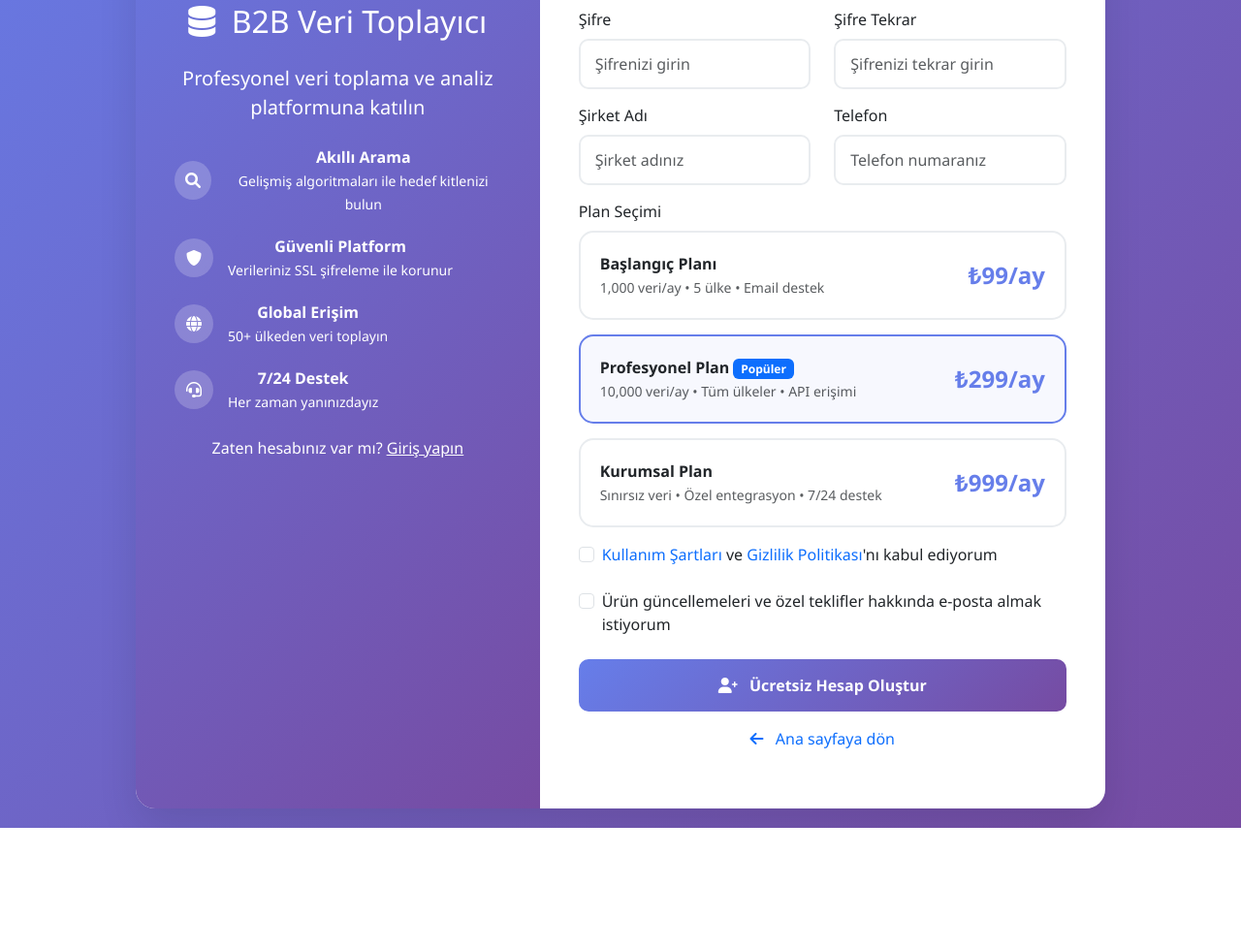
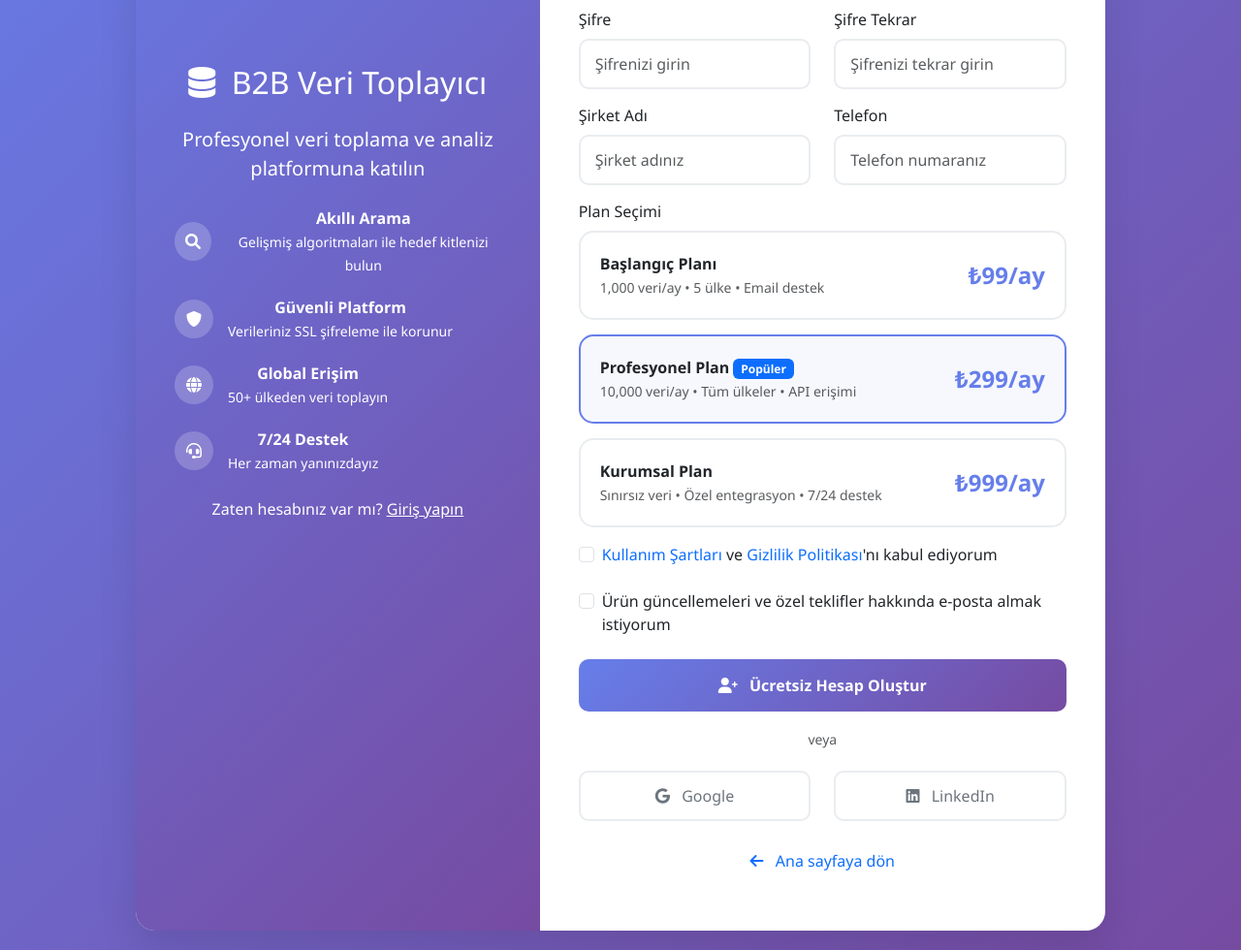
Before and after one commit to hiktan44/b2bveri, a website: page register.html in a window 1280 px wide. Shown: the part 361-1341 px from the top of the page at 97% size. Before the commit the page ends 1215 px from the top, so only its background shows below. Drawn offline with nearby package versions, Linux system fonts and the light colour scheme.

Commit message:
Add Google and LinkedIn social login buttons to register and login pages

```diff
--- a/register.html
+++ b/register.html
@@ -73,6 +73,30 @@
             transform: translateY(-2px);
             box-shadow: 0 10px 20px rgba(0, 0, 0, 0.2);
             color: white;
+        }
+
+        .social-btn {
+            border: 2px solid #e9ecef;
+            color: #6c757d;
+            padding: 12px;
+            border-radius: 10px;
+            width: 100%;
+            margin: 5px 0;
+            transition: all 0.3s ease;
+            background: white;
+        }
+
+        .social-btn:hover {
+            border-color: #667eea;
+            color: #667eea;
+            transform: translateY(-1px);
+            box-shadow: 0 5px 15px rgba(0, 0, 0, 0.1);
+        }
+
+        .social-btn:focus {
+            border-color: #667eea;
+            color: #667eea;
+            box-shadow: 0 0 0 0.2rem rgba(102, 126, 234, 0.25);
         }
 
         .feature-item {
@@ -265,6 +289,25 @@
                     </button>
                 </form>
 
+                <div class="text-center mb-3">
+                    <small class="text-muted">veya</small>
+                </div>
+
+                <div class="row mb-4">
+                    <div class="col-6">
+                        <button class="btn social-btn" id="googleRegister">
+                            <i class="fab fa-google me-2"></i>
+                            Google
+                        </button>
+                    </div>
+                    <div class="col-6">
+                        <button class="btn social-btn" id="linkedinRegister">
+                            <i class="fab fa-linkedin me-2"></i>
+                            LinkedIn
+                        </button>
+                    </div>
+                </div>
+
                 <div class="text-center">
                     <a href="/" class="text-decoration-none">
                         <i class="fas fa-arrow-left me-2"></i>
@@ -308,6 +351,17 @@
                 this.setCustomValidity('');
             }
         });
+
+        // Social media registration
+        document.getElementById('googleRegister').addEventListener('click', function() {
+            // Google OAuth integration would go here
+            alert('Google ile kayıt özelliği yakında aktif olacak!');
+        });
+
+        document.getElementById('linkedinRegister').addEventListener('click', function() {
+            // LinkedIn OAuth integration would go here
+            alert('LinkedIn ile kayıt özelliği yakında aktif olacak!');
+        });
     </script>
 </body>
 </html>
```
Also changed, not shown: login.html (+7 -1 lines).
